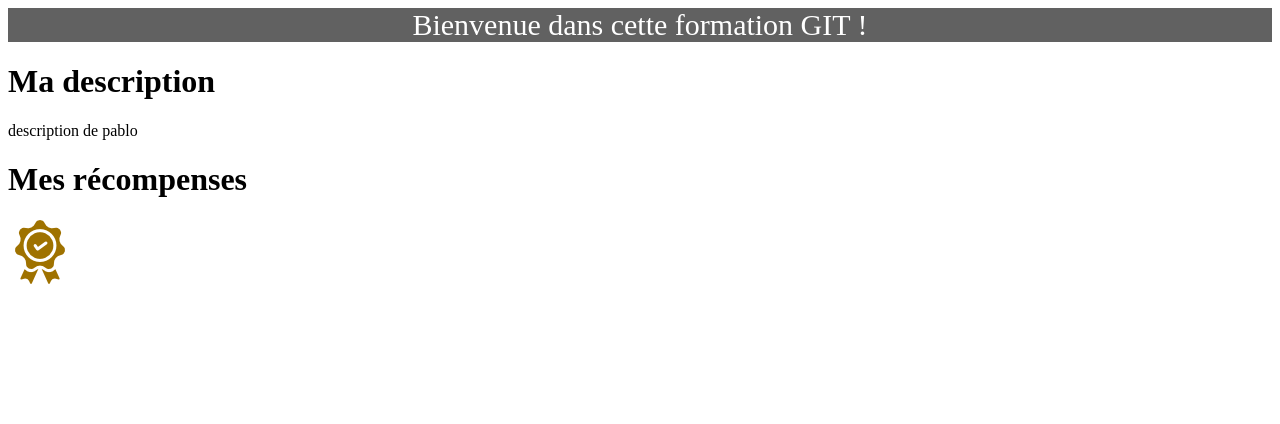
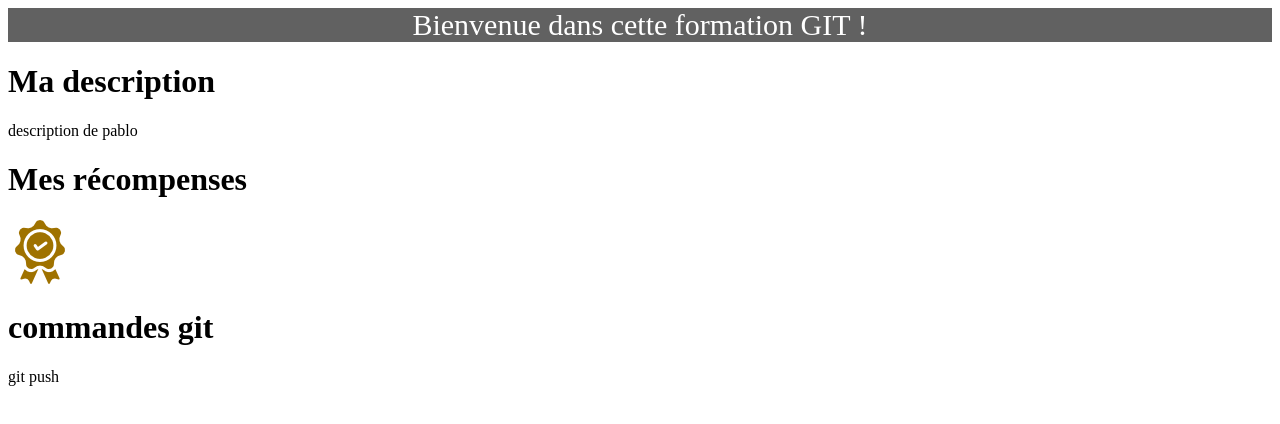
Before and after one commit to croulu/test, a plain HTML site: page hello.html in a window 1280 px wide. Drawn offline with Linux system fonts and the light colour scheme.

```diff
--- a/hello.html
+++ b/hello.html
@@ -29,4 +29,10 @@
 			<p><img src="images/medal_bronze.png"></p>
 		</div>
 
+                <!-- commandes git -->
+                <div>
+			<h1>commandes git</h1>
+			<p>git push</p>
+		</div>
+
 </body></html>
```
